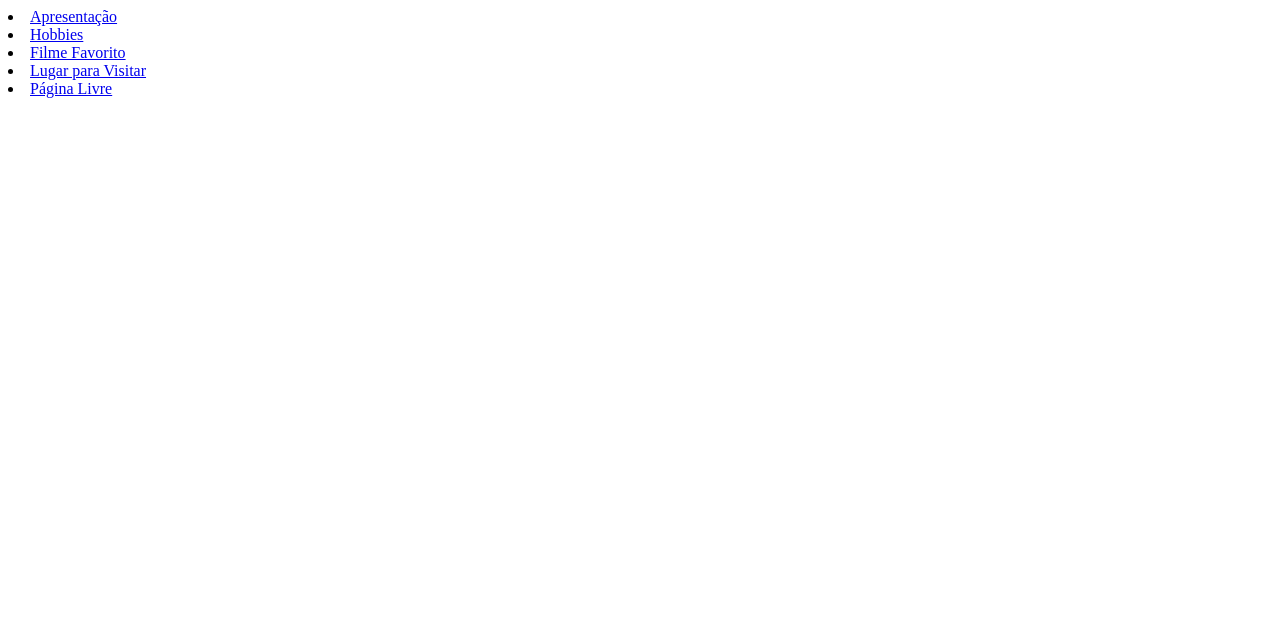
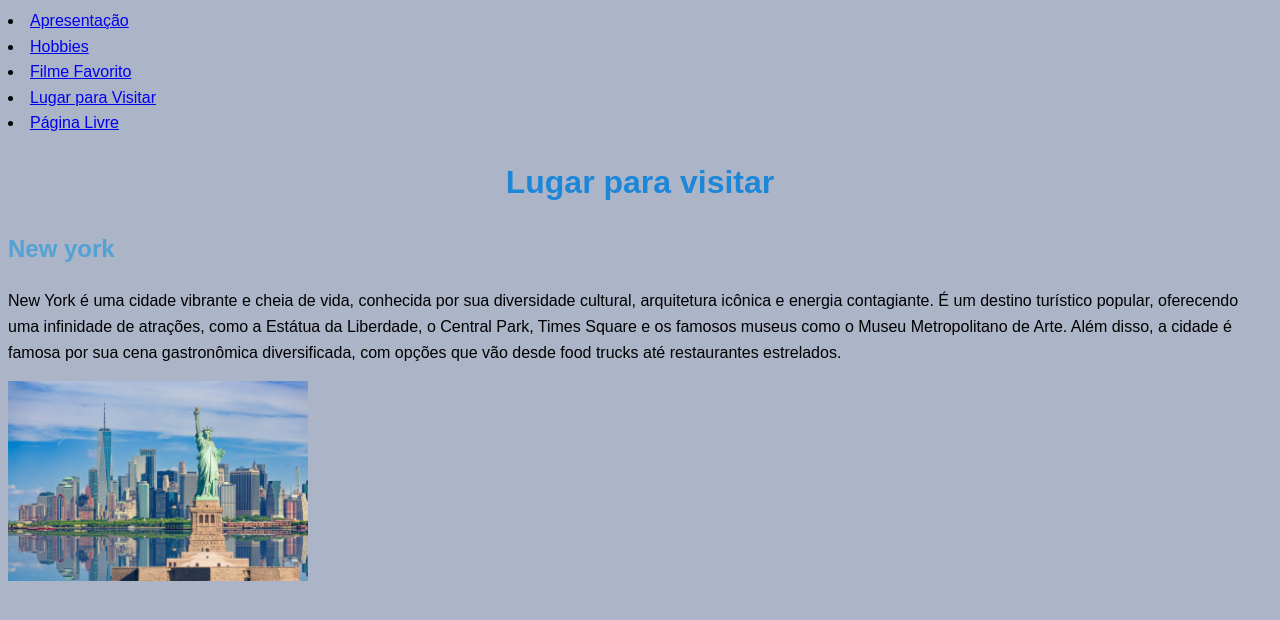
Before and after one commit to marcelasan123/aula-css, a plain HTML site: page pasta.css/pagina4.html in a window 1280 px wide. Drawn offline with Linux system fonts and the light colour scheme.

Commit message:
pagina 4
Na pagina 4 coloquei o menu, mudei as cores da fontes, adicionei imagem, deixei o texto no centro, mudei o fundo e alterei a altura da imagem

```diff
--- a/pasta.css/pagina4.html
+++ b/pasta.css/pagina4.html
@@ -5,8 +5,8 @@
     <title>Meu primeiro site no GITHHUB</title>
 </head>
 <body>
-        <nav
-        <ul>
+    <nav
+    <ul>
         <li><a href="index.html">Apresentação</a></li>
         <li><a href="pagina2.html">Hobbies</a></li>
         <li><a href="pagina3.html">Filme Favorito</a></li>
@@ -15,13 +15,37 @@
         </ul>
         </nav>
 
+    <h1>Lugar para visitar</h1>
+    <h2>New york</h2>
+         <p>New York é uma cidade vibrante e cheia de vida, conhecida por sua diversidade cultural, arquitetura icônica e energia contagiante. É um destino turístico popular, oferecendo uma infinidade de atrações, como a Estátua da Liberdade, o Central Park, Times Square e os famosos museus como o Museu Metropolitano de Arte. Além disso, a cidade é famosa por sua cena gastronômica diversificada, com opções que vão desde food trucks até restaurantes estrelados.</p>
+
+    <img  width ="300" height="200" src ="imagens/istockphoto-1454217037-612x612.jpg" alt="imagem da cidade"   />
 
 
+         <style>
+            body {
+                font-family: 'Arial', sans-serif;
+                line-height: 1.6;
+            }
 
+            h1 {
+                color: rgb(28, 135, 216);
+                font-size: 2.5;
+                text-align: center
 
+            }
 
+            h2 {
+                color: rgb(82, 162, 212);
+                font-size: 2.0;
+            }
 
+            body {
+            background-color: rgb(172, 180, 200);
 
+            }
 
-    </body>
-    </html>
+</style>
+
+</body>
+</html>
```
Also changed, not shown: pasta.css/pagina3.html (+1 -1 lines), pasta.css/imagens/imagem.jpg (renamed from pasta.css/imagem.jpg), pasta.css/imagens/istockphoto-1454217037-612x612.jpg (added).
